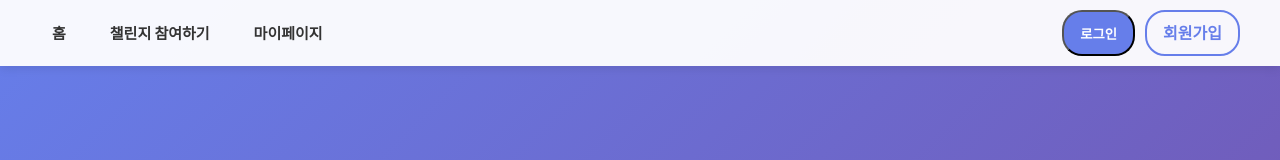
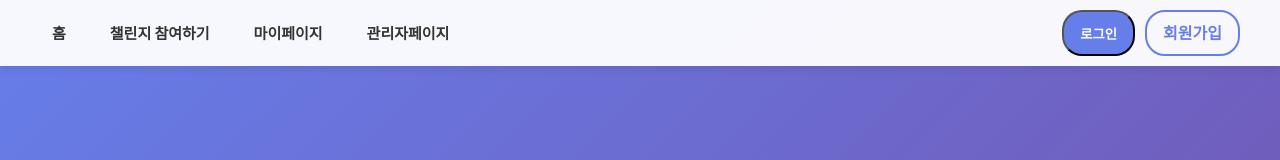
Before and after one commit to W-llama/Bod_frontend, a Vue app: page / in a window 1280 px wide. Shown: the top 160 px of the page. Built offline with nearby package versions, Linux system fonts and the light colour scheme; no server answers.

Commit message:
feat / 헤더에 관리자 페이지 연결 추가

```diff
--- a/src/components/Header.vue
+++ b/src/components/Header.vue
@@ -7,6 +7,7 @@
             <router-link to="/">홈</router-link>
             <router-link to="/challenges">챌린지 참여하기</router-link>
             <router-link to="/myPage">마이페이지</router-link>
+            <router-link to="/admin" @click.native.prevent="checkAdminAccess">관리자페이지</router-link>
           </div>
           <div class="auth-buttons">
             <button v-if="!isAuthenticated" @click="showLoginModal = true" class="btn">로그인</button>
@@ -47,6 +48,9 @@ export default {
     handleLoginSuccess() {
       this.showLoginModal = false;
       this.$store.commit('setAuthenticated', true);
+    },
+    checkAdminAccess() {
+        alert('관리자만 이용이 가능한 페이지입니다.');
     },
   },
   created() {
```
